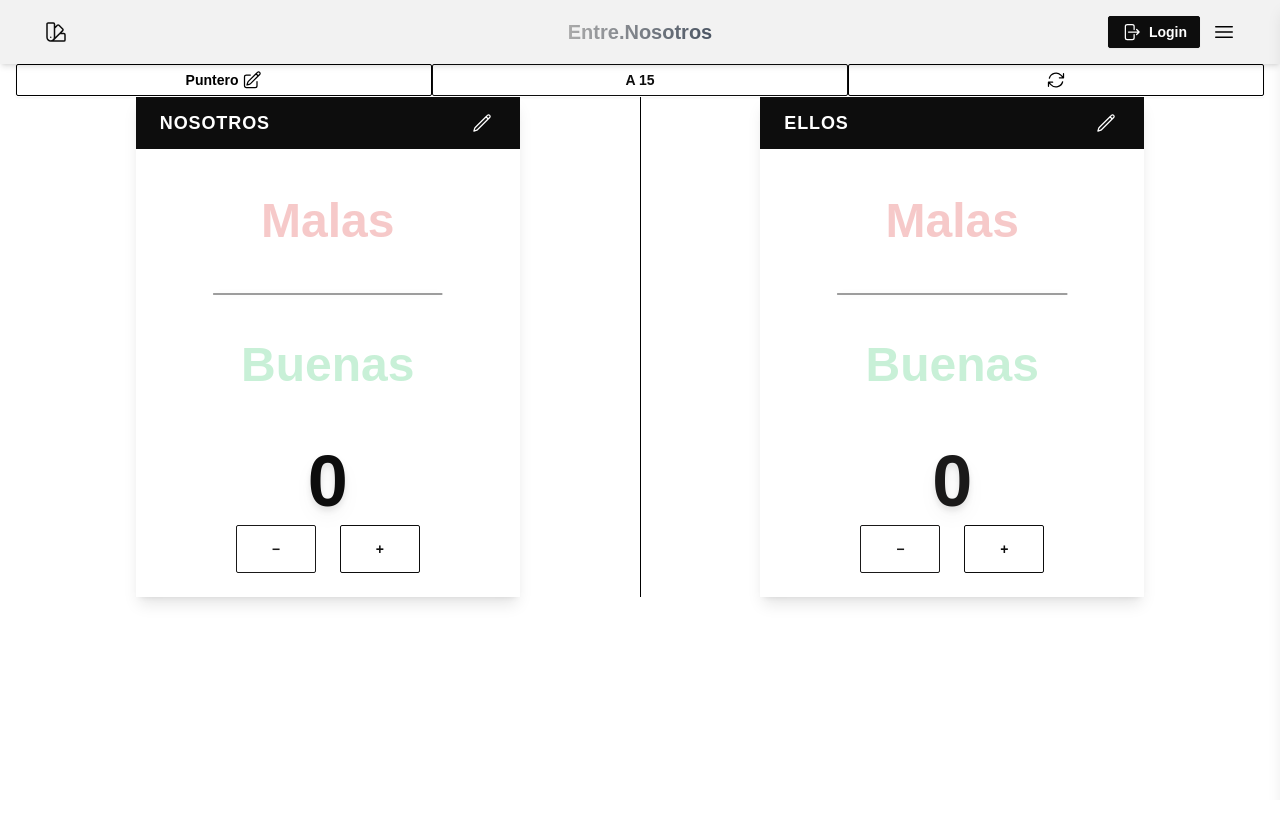
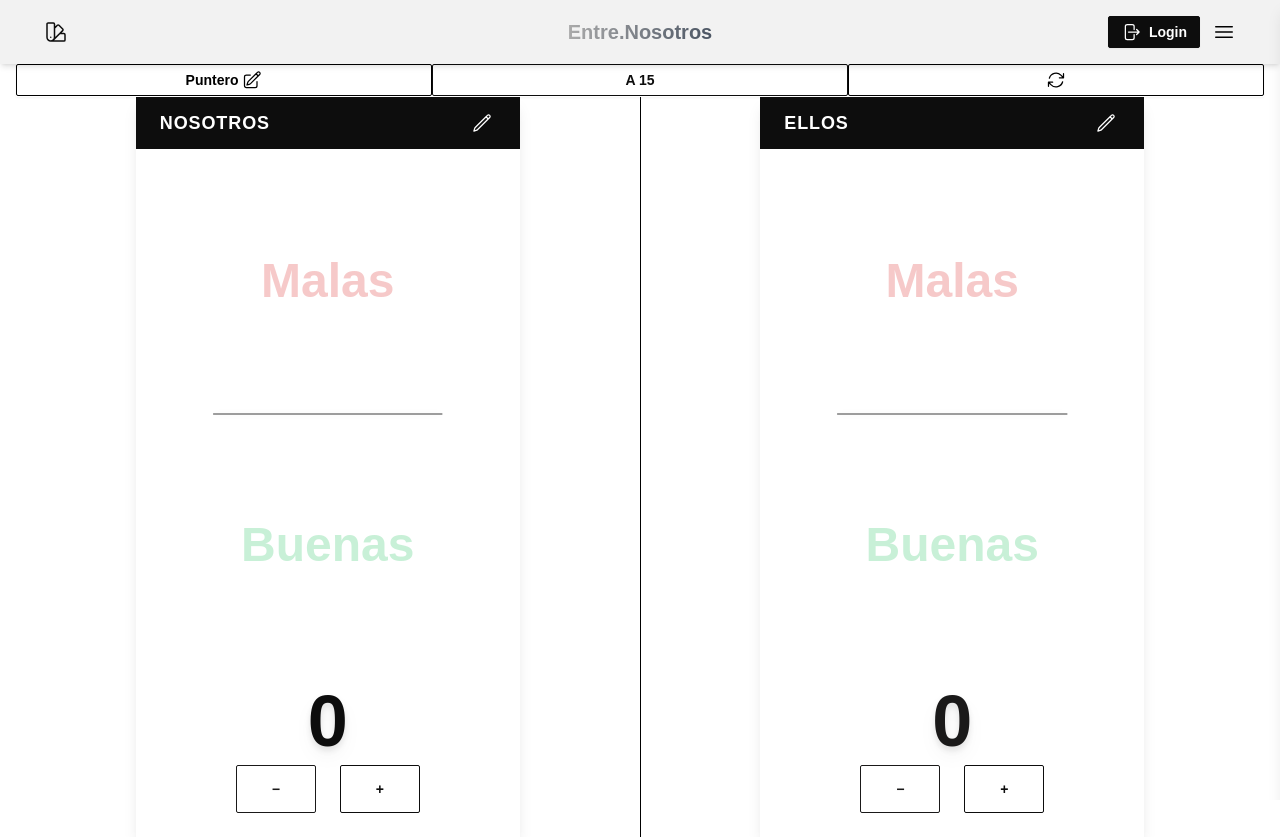
Before and after one commit to Gabito-17/Entre-Nosotros, a React (Create React App) app: page /truco/anotador in a window 1280 px wide. Before the commit the page ends 800 px from the top, so only its background shows below. Built offline with nearby package versions, Linux system fonts and the light colour scheme; grey boxes are pictures that could not be loaded.

Commit message:
correccion

```diff
--- a/src/components/Truco/displays/FosforosDisplay.tsx
+++ b/src/components/Truco/displays/FosforosDisplay.tsx
@@ -38,7 +38,7 @@ export default function FosforosDisplay({ count }: FosforosDisplayProps) {
           { top: 20, left: 20, rotate: "45deg" },
         ];
 
-  const totalGroups = Math.ceil(maxScore / groupSize);
+  const totalVisualGroups = 6;
 
   const renderMontanita = (keyPrefix: string, fosforosCount: number) => (
     <div
@@ -69,11 +69,10 @@ export default function FosforosDisplay({ count }: FosforosDisplayProps) {
 
   return (
     <div className="flex flex-col items-center">
-      {Array.from({ length: totalGroups }).map((_, i) => {
-        // Calcula cuántos fósforos tiene este grupo
+      {Array.from({ length: totalVisualGroups }).map((_, i) => {
         const start = i * groupSize;
         const fosforosEnGrupo = Math.max(0, Math.min(count - start, groupSize));
-        // Si no hay fósforos en este grupo, dibuja vacío
+
         if (fosforosEnGrupo <= 0) {
           return (
             <div
@@ -82,7 +81,7 @@ export default function FosforosDisplay({ count }: FosforosDisplayProps) {
             />
           );
         }
-        // Si hay fósforos, dibuja el grupo con la cantidad correspondiente
+
         return renderMontanita(`grupo-${i}`, fosforosEnGrupo);
       })}
     </div>
```
